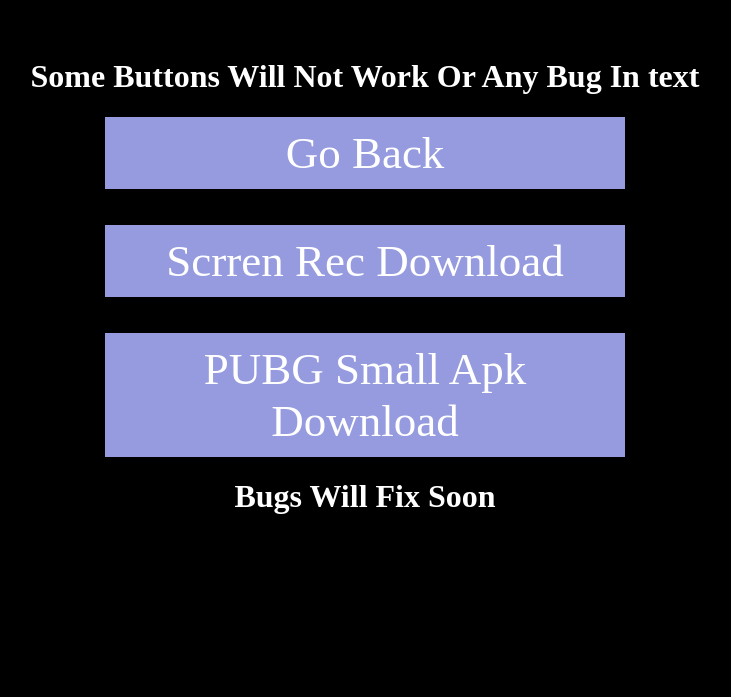
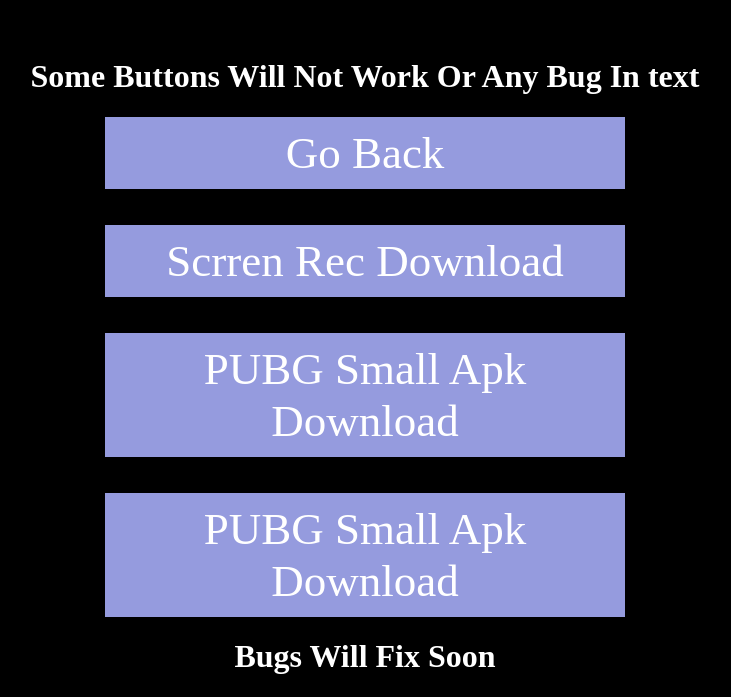
Before and after one commit to Cool-Hackers-Tamil/Mola-Chat, a plain HTML site: page notice.html in a window 1280 px wide. Shown: the part 709-1406 px from the top of the page, without its empty margins (275-1006 px from the left). Before the commit the page ends 1246 px from the top, so only its background shows below. Drawn offline with Linux system fonts and the light colour scheme.

Commit message:
Update notice.html

```diff
--- a/notice.html
+++ b/notice.html
@@ -26,8 +26,12 @@
          Scrren Rec Download
       </a>
     <br/><br/>
- <a href=" https://f.gbcass.com/PUBGMOBILE_Global_1.5.1_uawebsite.apk
-"id="pubgbig" width="300px">
+ <a href=" https://f.gbcass.com/PUBGMOBILE_Global_1.5.1_uawebsite.apk" id="pubgsmall" width="300px">
+         PUBG Small Apk Download
+
+      </a>
+        <br/><br/>
+ <a href="https://f.gbcass.com/PUBGMOBILE_Global_1.5.1_uawebsite.apk" id="pubgbig" width="300px">
          PUBG Small Apk Download
 
       </a>
```
